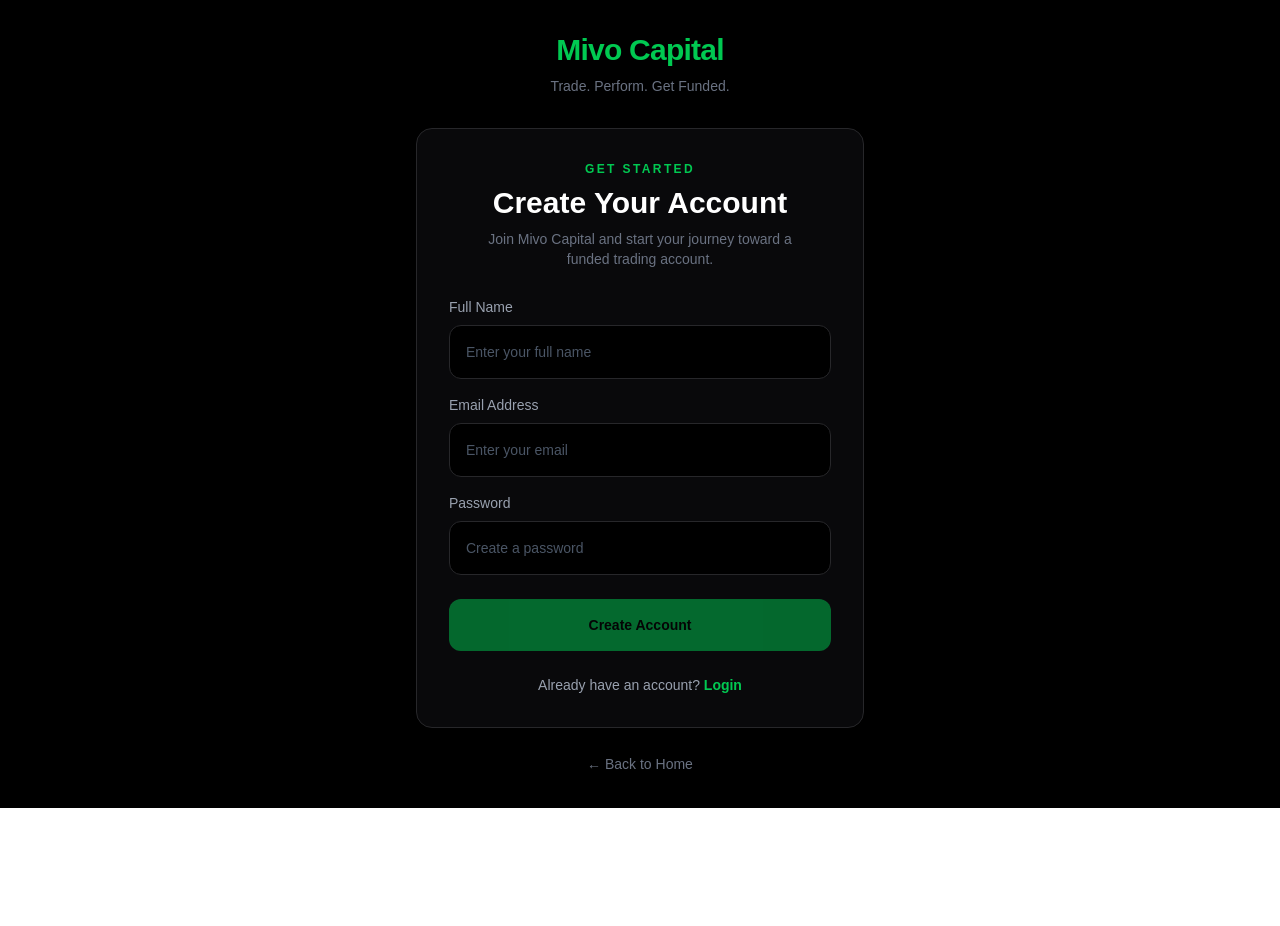
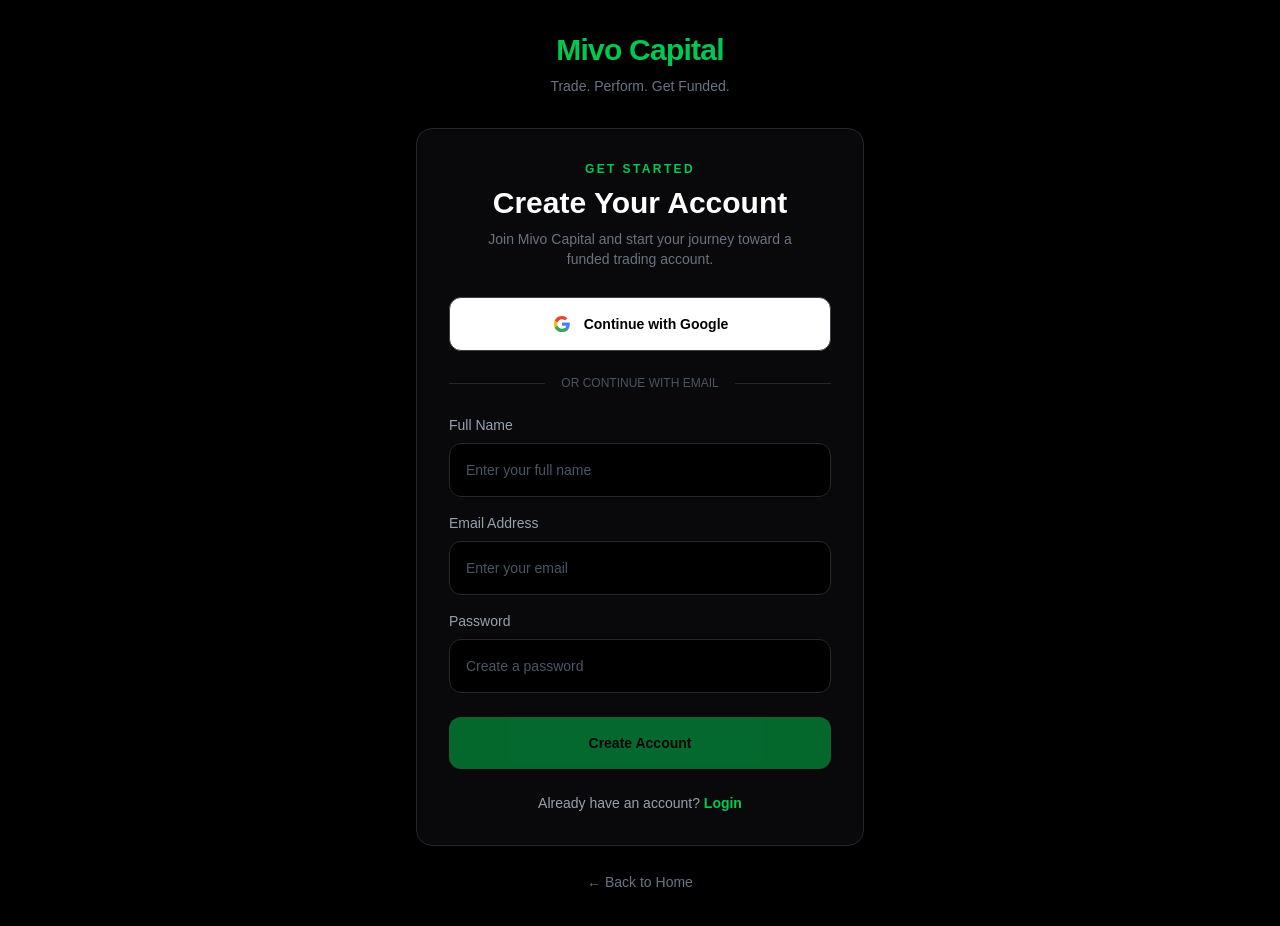
Before and after one commit to larytn/mivo-capital, a Next.js app: page /signup in a window 1280 px wide. Before the commit the page ends 808 px from the top, so only its background shows below. Built offline with nearby package versions, Linux system fonts and the light colour scheme.

Commit message:
Add Google authentication and password recovery

```diff
--- /dev/null
+++ b/app/api/auth/[...nextauth]/route.ts
@@ -0,0 +1,6 @@
+import { handlers } from "@/auth";
+
+export const {
+  GET,
+  POST,
+} = handlers;
--- a/app/login/page.tsx
+++ b/app/login/page.tsx
@@ -3,6 +3,7 @@
 import { useState } from "react";
 import { useRouter } from "next/navigation";
 import Link from "next/link";
+import { signIn } from "next-auth/react";
 
 export default function LoginPage() {
   const router = useRouter();
@@ -10,6 +11,7 @@ export default function LoginPage() {
   const [email, setEmail] = useState("");
   const [password, setPassword] = useState("");
   const [loading, setLoading] = useState(false);
+  const [googleLoading, setGoogleLoading] = useState(false);
 
   const handleLogin = async () => {
     if (!email.trim() || !password) {
@@ -53,10 +55,32 @@ export default function LoginPage() {
     }
   };
 
+  const handleGoogleLogin = async () => {
+    try {
+      setGoogleLoading(true);
+
+      await signIn("google", {
+        callbackUrl: "/dashboard",
+      });
+    } catch (error) {
+      console.error("GOOGLE LOGIN ERROR:", error);
+
+      alert(
+        "Unable to continue with Google. Please try again."
+      );
+
+      setGoogleLoading(false);
+    }
+  };
+
   const handleKeyDown = (
     event: React.KeyboardEvent<HTMLInputElement>
   ) => {
-    if (event.key === "Enter" && !loading) {
+    if (
+      event.key === "Enter" &&
+      !loading &&
+      !googleLoading
+    ) {
       handleLogin();
     }
   };
@@ -65,6 +89,7 @@ export default function LoginPage() {
     <main className="flex min-h-screen items-center justify-center bg-black px-4 py-8 text-white sm:px-6">
       <div className="w-full max-w-md">
         {/* BRAND */}
+
         <div className="mb-7 text-center sm:mb-8">
           <Link
             href="/"
@@ -79,6 +104,7 @@ export default function LoginPage() {
         </div>
 
         {/* LOGIN CARD */}
+
         <section className="rounded-2xl border border-zinc-800 bg-zinc-950 p-5 shadow-2xl sm:p-8">
           <div className="text-center">
             <p className="text-[10px] font-bold uppercase tracking-[0.2em] text-green-500 sm:text-xs">
@@ -95,8 +121,63 @@ export default function LoginPage() {
             </p>
           </div>
 
+          {/* GOOGLE LOGIN */}
+
+          <button
+            type="button"
+            onClick={handleGoogleLogin}
+            disabled={googleLoading || loading}
+            className="mt-7 flex w-full items-center justify-center gap-3 rounded-xl border border-zinc-700 bg-white px-6 py-3.5 text-sm font-bold text-black transition hover:bg-gray-100 disabled:cursor-not-allowed disabled:opacity-50 sm:py-4"
+          >
+            {!googleLoading && (
+              <svg
+                width="20"
+                height="20"
+                viewBox="0 0 24 24"
+                aria-hidden="true"
+              >
+                <path
+                  fill="#4285F4"
+                  d="M21.35 12.21c0-.74-.07-1.45-.19-2.13H12v4.03h5.24a4.48 4.48 0 0 1-1.94 2.94v2.61h3.14c1.84-1.69 2.91-4.18 2.91-7.45Z"
+                />
+
+                <path
+                  fill="#34A853"
+                  d="M12 21.72c2.62 0 4.82-.87 6.43-2.36l-3.14-2.61c-.87.58-1.98.93-3.29.93-2.53 0-4.67-1.71-5.44-4.01H3.32v2.7A9.72 9.72 0 0 0 12 21.72Z"
+                />
+
+                <path
+                  fill="#FBBC05"
+                  d="M6.56 13.67A5.84 5.84 0 0 1 6.25 12c0-.58.1-1.14.31-1.67v-2.7H3.32A9.72 9.72 0 0 0 2.28 12c0 1.57.38 3.06 1.04 4.37l3.24-2.7Z"
+                />
+
+                <path
+                  fill="#EA4335"
+                  d="M12 6.32c1.43 0 2.71.49 3.72 1.45l2.78-2.78A9.32 9.32 0 0 0 12 2.28a9.72 9.72 0 0 0-8.68 5.35l3.24 2.7C7.33 8.03 9.47 6.32 12 6.32Z"
+                />
+              </svg>
+            )}
+
+            {googleLoading
+              ? "Connecting to Google..."
+              : "Continue with Google"}
+          </button>
+
+          {/* DIVIDER */}
+
+          <div className="my-6 flex items-center gap-4">
+            <div className="h-px flex-1 bg-zinc-800" />
+
+            <span className="text-xs font-medium uppercase text-gray-600">
+              Or continue with email
+            </span>
+
+            <div className="h-px flex-1 bg-zinc-800" />
+          </div>
+
           {/* EMAIL */}
-          <div className="mt-7">
+
+          <div>
             <label
               htmlFor="email"
               className="mb-2 block text-xs font-medium text-gray-400 sm:text-sm"
@@ -111,14 +192,17 @@ export default function LoginPage() {
               autoComplete="email"
               placeholder="Enter your email"
               value={email}
-              onChange={(e) => setEmail(e.target.value)}
+              onChange={(e) =>
+                setEmail(e.target.value)
+              }
               onKeyDown={handleKeyDown}
-              disabled={loading}
+              disabled={loading || googleLoading}
               className="w-full rounded-xl border border-zinc-800 bg-black px-4 py-3.5 text-sm text-white outline-none transition placeholder:text-gray-600 focus:border-green-500 disabled:opacity-60 sm:py-4"
             />
           </div>
 
           {/* PASSWORD */}
+
           <div className="mt-4">
             <label
               htmlFor="password"
@@ -133,35 +217,46 @@ export default function LoginPage() {
               autoComplete="current-password"
               placeholder="Enter your password"
               value={password}
-              onChange={(e) => setPassword(e.target.value)}
+              onChange={(e) =>
+                setPassword(e.target.value)
+              }
               onKeyDown={handleKeyDown}
-              disabled={loading}
+              disabled={loading || googleLoading}
               className="w-full rounded-xl border border-zinc-800 bg-black px-4 py-3.5 text-sm text-white outline-none transition placeholder:text-gray-600 focus:border-green-500 disabled:opacity-60 sm:py-4"
             />
           </div>
+
+          {/* FORGOT PASSWORD */}
+
           <div className="mt-3 text-right">
             <Link
               href="/forgot-password"
-    className="text-sm font-semibold text-green-500 transition hover:text-green-400"
+              className="text-xs font-semibold text-green-500 transition hover:text-green-400 sm:text-sm"
             >
               Forgot Password?
             </Link>
           </div>
+
           {/* LOGIN */}
+
           <button
             type="button"
             onClick={handleLogin}
             disabled={
               loading ||
+              googleLoading ||
               !email.trim() ||
               !password
             }
             className="mt-6 w-full rounded-xl bg-green-500 px-6 py-3.5 text-sm font-black text-black transition hover:bg-green-400 disabled:cursor-not-allowed disabled:opacity-50 sm:py-4"
           >
-            {loading ? "Logging In..." : "Login"}
+            {loading
+              ? "Logging In..."
+              : "Login"}
           </button>
 
           {/* SIGNUP */}
+
           <p className="mt-6 text-center text-xs text-gray-400 sm:text-sm">
             Don&apos;t have an account?{" "}
             <Link
@@ -174,6 +269,7 @@ export default function LoginPage() {
         </section>
 
         {/* BACK */}
+
         <div className="mt-6 text-center">
           <Link
             href="/"
--- a/app/signup/page.tsx
+++ b/app/signup/page.tsx
@@ -6,6 +6,7 @@ import {
   useSearchParams,
 } from "next/navigation";
 import Link from "next/link";
+import { signIn } from "next-auth/react";
 
 function SignupContent() {
   const router = useRouter();
@@ -17,10 +18,13 @@ function SignupContent() {
   const [email, setEmail] = useState("");
   const [password, setPassword] = useState("");
   const [loading, setLoading] = useState(false);
+  const [googleLoading, setGoogleLoading] =
+    useState(false);
 
   const handleSignup = async () => {
     if (
       loading ||
+      googleLoading ||
       !name.trim() ||
       !email.trim() ||
       !password
@@ -68,10 +72,35 @@ function SignupContent() {
     }
   };
 
+  const handleGoogleSignup = async () => {
+    try {
+      setGoogleLoading(true);
+
+      await signIn("google", {
+        callbackUrl: "/dashboard",
+      });
+    } catch (error) {
+      console.error(
+        "GOOGLE SIGNUP ERROR:",
+        error
+      );
+
+      alert(
+        "Unable to continue with Google. Please try again."
+      );
+
+      setGoogleLoading(false);
+    }
+  };
+
   const handleKeyDown = (
     event: React.KeyboardEvent<HTMLInputElement>
   ) => {
-    if (event.key === "Enter" && !loading) {
+    if (
+      event.key === "Enter" &&
+      !loading &&
+      !googleLoading
+    ) {
       handleSignup();
     }
   };
@@ -80,6 +109,7 @@ function SignupContent() {
     <main className="flex min-h-screen items-center justify-center bg-black px-4 py-8 text-white sm:px-6">
       <div className="w-full max-w-md">
         {/* BRAND */}
+
         <div className="mb-7 text-center sm:mb-8">
           <Link
             href="/"
@@ -94,6 +124,7 @@ function SignupContent() {
         </div>
 
         {/* SIGNUP CARD */}
+
         <section className="rounded-2xl border border-zinc-800 bg-zinc-950 p-5 shadow-2xl sm:p-8">
           <div className="text-center">
             <p className="text-[10px] font-bold uppercase tracking-[0.2em] text-green-500 sm:text-xs">
@@ -111,6 +142,7 @@ function SignupContent() {
           </div>
 
           {/* REFERRAL */}
+
           {referralCode && (
             <div className="mt-6 rounded-xl border border-green-500/20 bg-green-500/[0.08] px-4 py-3">
               <p className="text-[10px] font-bold uppercase tracking-wider text-gray-500">
@@ -123,8 +155,63 @@ function SignupContent() {
             </div>
           )}
 
+          {/* GOOGLE */}
+
+          <button
+            type="button"
+            onClick={handleGoogleSignup}
+            disabled={googleLoading || loading}
+            className="mt-7 flex w-full items-center justify-center gap-3 rounded-xl border border-zinc-700 bg-white px-6 py-3.5 text-sm font-bold text-black transition hover:bg-gray-100 disabled:cursor-not-allowed disabled:opacity-50 sm:py-4"
+          >
+            {!googleLoading && (
+              <svg
+                width="20"
+                height="20"
+                viewBox="0 0 24 24"
+                aria-hidden="true"
+              >
+                <path
+                  fill="#4285F4"
+                  d="M21.35 12.21c0-.74-.07-1.45-.19-2.13H12v4.03h5.24a4.48 4.48 0 0 1-1.94 2.94v2.61h3.14c1.84-1.69 2.91-4.18 2.91-7.45Z"
+                />
+
+                <path
+                  fill="#34A853"
+                  d="M12 21.72c2.62 0 4.82-.87 6.43-2.36l-3.14-2.61c-.87.58-1.98.93-3.29.93-2.53 0-4.67-1.71-5.44-4.01H3.32v2.7A9.72 9.72 0 0 0 12 21.72Z"
+                />
+
+                <path
+                  fill="#FBBC05"
+                  d="M6.56 13.67A5.84 5.84 0 0 1 6.25 12c0-.58.1-1.14.31-1.67v-2.7H3.32A9.72 9.72 0 0 0 2.28 12c0 1.57.38 3.06 1.04 4.37l3.24-2.7Z"
+                />
+
+                <path
+                  fill="#EA4335"
+                  d="M12 6.32c1.43 0 2.71.49 3.72 1.45l2.78-2.78A9.32 9.32 0 0 0 12 2.28a9.72 9.72 0 0 0-8.68 5.35l3.24 2.7C7.33 8.03 9.47 6.32 12 6.32Z"
+                />
+              </svg>
+            )}
+
+            {googleLoading
+              ? "Connecting to Google..."
+              : "Continue with Google"}
+          </button>
+
+          {/* DIVIDER */}
+
+          <div className="my-6 flex items-center gap-4">
+            <div className="h-px flex-1 bg-zinc-800" />
+
+            <span className="text-xs font-medium uppercase text-gray-600">
+              Or continue with email
+            </span>
+
+            <div className="h-px flex-1 bg-zinc-800" />
+          </div>
+
           {/* FULL NAME */}
-          <div className="mt-7">
+
+          <div>
             <label
               htmlFor="name"
               className="mb-2 block text-xs font-medium text-gray-400 sm:text-sm"
@@ -138,14 +225,17 @@ function SignupContent() {
               autoComplete="name"
               placeholder="Enter your full name"
               value={name}
-              onChange={(e) => setName(e.target.value)}
+              onChange={(e) =>
+                setName(e.target.value)
+              }
               onKeyDown={handleKeyDown}
-              disabled={loading}
+              disabled={loading || googleLoading}
               className="w-full rounded-xl border border-zinc-800 bg-black px-4 py-3.5 text-sm text-white outline-none transition placeholder:text-gray-600 focus:border-green-500 disabled:opacity-60 sm:py-4"
             />
           </div>
 
           {/* EMAIL */}
+
           <div className="mt-4">
             <label
               htmlFor="email"
@@ -161,14 +251,17 @@ function SignupContent() {
               autoComplete="email"
               placeholder="Enter your email"
               value={email}
-              onChange={(e) => setEmail(e.target.value)}
+              onChange={(e) =>
+                setEmail(e.target.value)
+              }
               onKeyDown={handleKeyDown}
-              disabled={loading}
+              disabled={loading || googleLoading}
               className="w-full rounded-xl border border-zinc-800 bg-black px-4 py-3.5 text-sm text-white outline-none transition placeholder:text-gray-600 focus:border-green-500 disabled:opacity-60 sm:py-4"
             />
           </div>
 
           {/* PASSWORD */}
+
           <div className="mt-4">
             <label
               htmlFor="password"
@@ -183,19 +276,23 @@ function SignupContent() {
               autoComplete="new-password"
               placeholder="Create a password"
               value={password}
-              onChange={(e) => setPassword(e.target.value)}
+              onChange={(e) =>
+                setPassword(e.target.value)
+              }
               onKeyDown={handleKeyDown}
-              disabled={loading}
+              disabled={loading || googleLoading}
               className="w-full rounded-xl border border-zinc-800 bg-black px-4 py-3.5 text-sm text-white outline-none transition placeholder:text-gray-600 focus:border-green-500 disabled:opacity-60 sm:py-4"
             />
           </div>
 
           {/* CREATE ACCOUNT */}
+
           <button
             type="button"
             onClick={handleSignup}
             disabled={
               loading ||
+              googleLoading ||
               !name.trim() ||
               !email.trim() ||
               !password
@@ -208,6 +305,7 @@ function SignupContent() {
           </button>
 
           {/* LOGIN */}
+
           <p className="mt-6 text-center text-xs text-gray-400 sm:text-sm">
             Already have an account?{" "}
             <Link
@@ -220,6 +318,7 @@ function SignupContent() {
         </section>
 
         {/* BACK */}
+
         <div className="mt-6 text-center">
           <Link
             href="/"
--- a/package.json
+++ b/package.json
@@ -17,6 +17,7 @@
     "jsonwebtoken": "^9.0.3",
     "multer": "^2.2.0",
     "next": "16.2.12",
+    "next-auth": "^5.0.0-beta.32",
     "next-cloudinary": "^6.17.5",
     "prisma": "^6.19.3",
     "react": "19.2.4",
```
Also changed, not shown: auth.ts (added, +85 -0 lines), 2 other files (tests, documents, lock files or other folders). Lines whose indentation alone changed are shown as unchanged.
